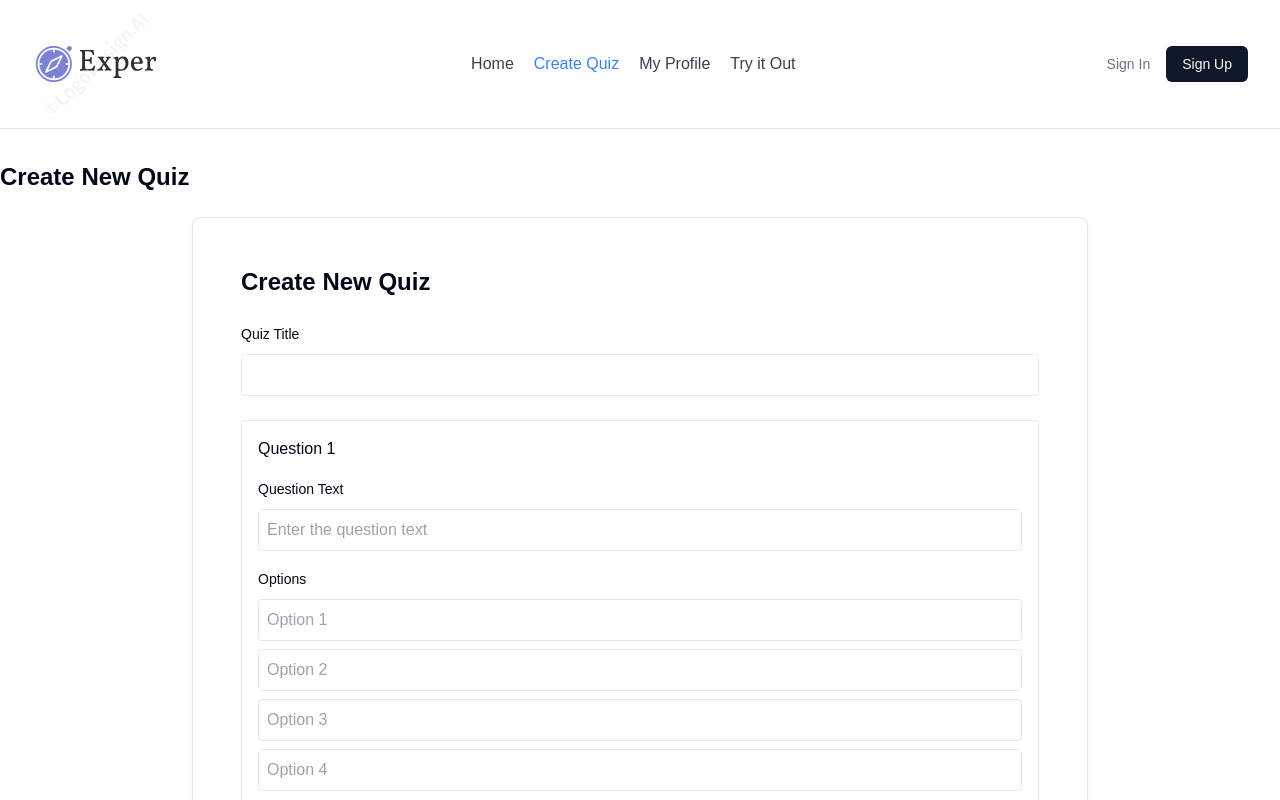
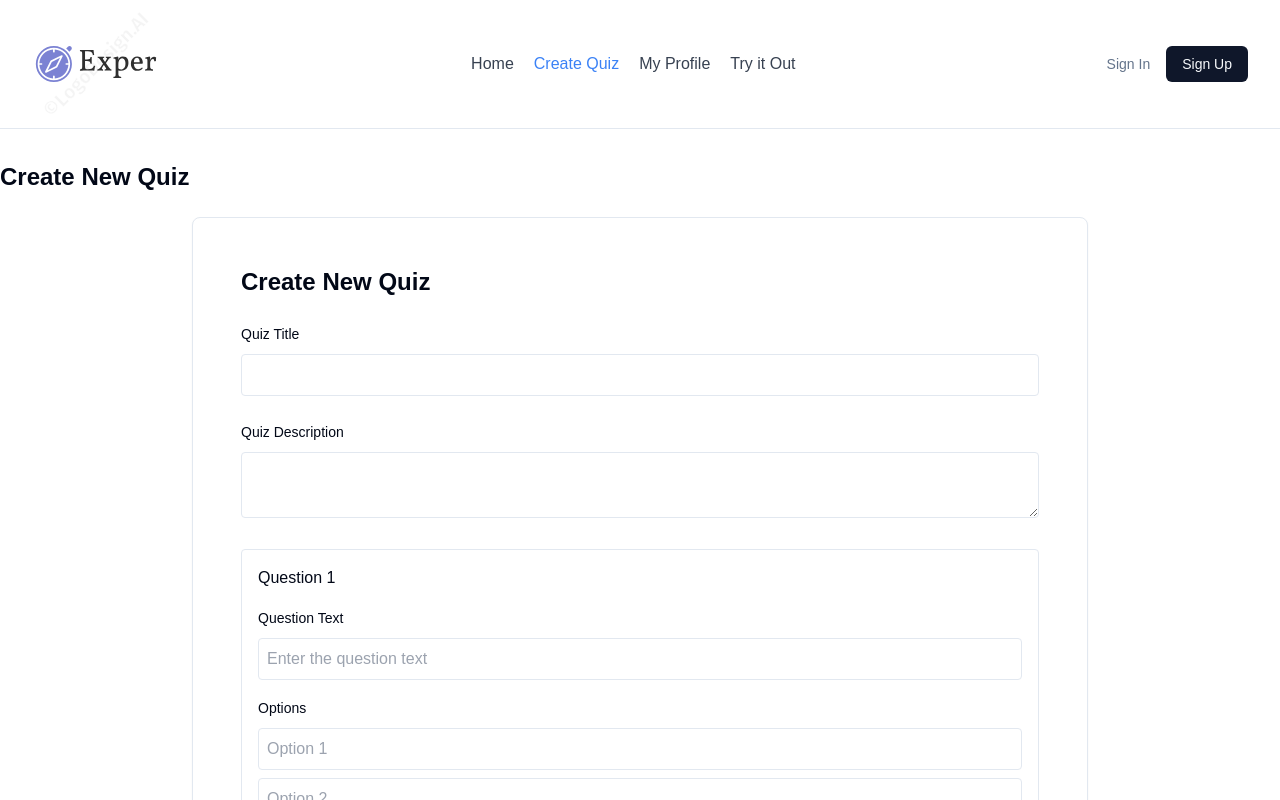
Before and after one commit to Gamified-Learning-Environment/Exper-Frontend, a Next.js app in the folder experfrontend/: page /quiz/create in a window 1280 px wide. Shown: the top 800 px of the page. Built offline with nearby package versions, Linux system fonts and the light colour scheme.

Commit message:
Implemented Quiz description viewing and creating

```diff
--- a/experfrontend/src/app/quiz/[id]/page.tsx
+++ b/experfrontend/src/app/quiz/[id]/page.tsx
@@ -18,6 +18,7 @@ export default async function QuizPage({ params }: {params: { id: string }}) {
         return (
           <div className='container mx-auto py-8'>
             <h1 className='text-2xl font-bold mb-4'>{quiz.title}</h1>
+            <p className="mb-4">{quiz.description}</p>
             <Quiz quiz={quiz} />
           </div>
         );
--- a/experfrontend/src/components/shared/Quiz.tsx
+++ b/experfrontend/src/components/shared/Quiz.tsx
@@ -15,6 +15,7 @@ interface QuizQuestion {
 interface Quiz {
     id: string;
     title: string;
+    description: string;
     questions: QuizQuestion[];
 }
 
--- a/experfrontend/src/components/shared/QuizForm.tsx
+++ b/experfrontend/src/components/shared/QuizForm.tsx
@@ -22,6 +22,7 @@ interface QuizQuestion {
     const router = useRouter();
     const { user } = useAuth();
     const [title, setTitle] = useState('');
+    const [description, setDescription] = useState('');
     const [questions, setQuestions] = useState<QuizQuestion[]>([{
       id: '1',
       question: '',
@@ -67,6 +68,7 @@ interface QuizQuestion {
         try {
           const quizData = {
             title,
+            description,
             questions,
             userId: user?.id // Add user ID to connect quiz to its creator
           };
@@ -128,6 +130,19 @@ interface QuizQuestion {
                 required
             />
             </div>
+
+            <div className="space-y-2">
+              <label htmlFor="description" className="text-sm font-medium">
+                Quiz Description
+              </label>
+              <textarea
+                id="description"
+                value={description}
+                onChange={(e) => setDescription(e.target.value)}
+                className="w-full p-2 border rounded"
+                required
+              />
+          </div>
 
             {questions.map((question, qIndex) => (
             <div key={question.id} className="border p-4 rounded space-y-4">
```
